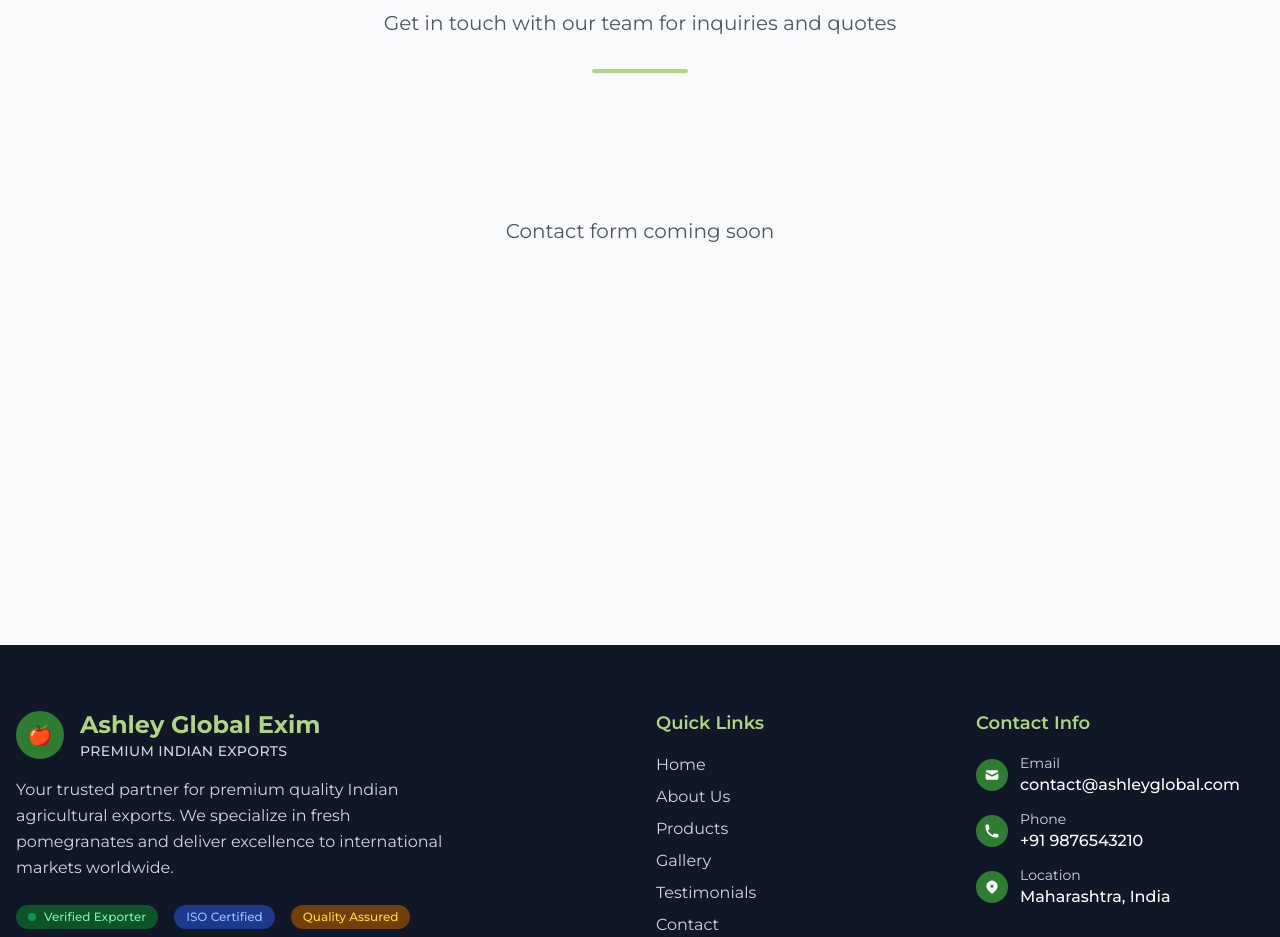
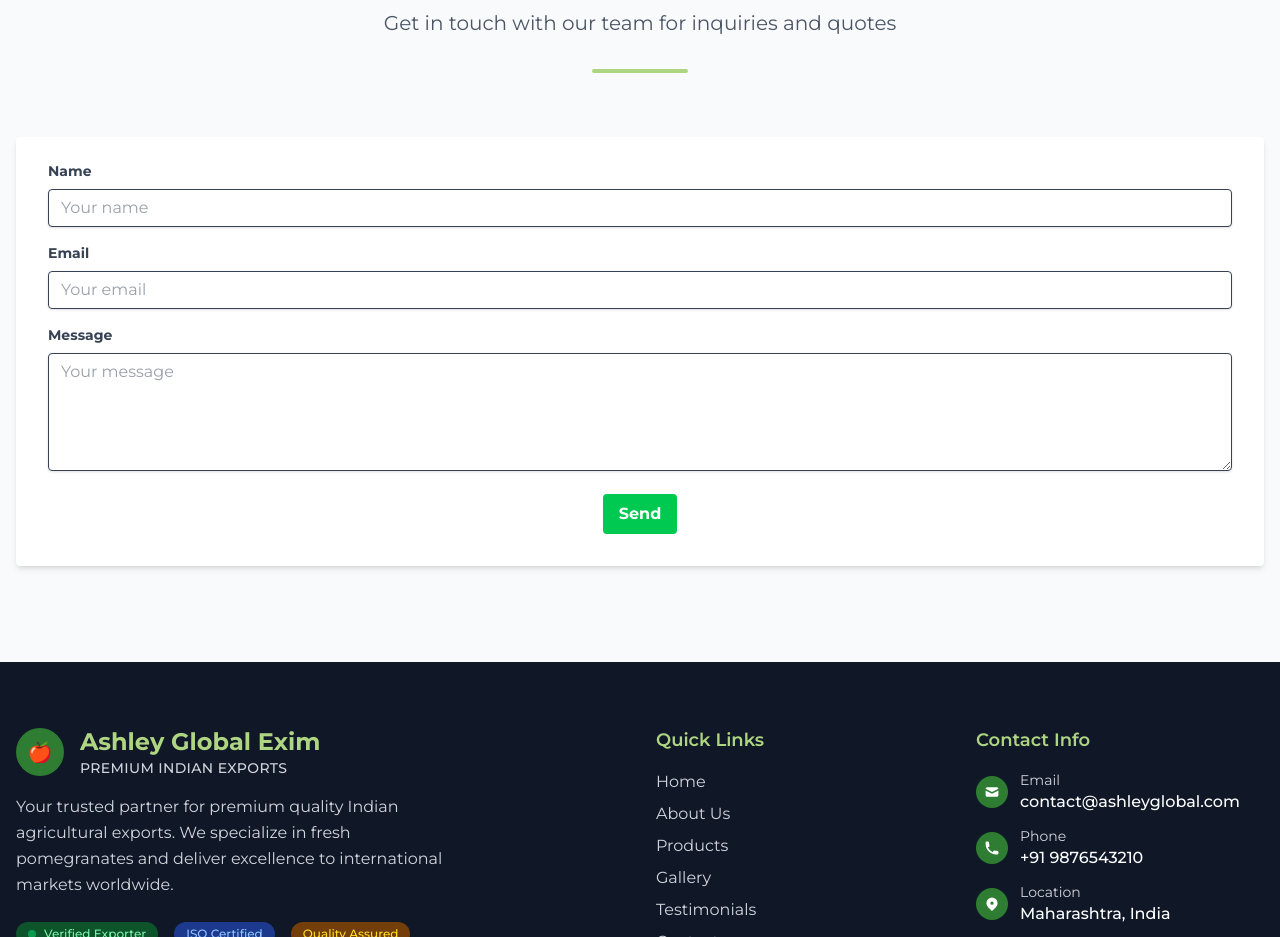
Before and after one commit to prajyot-codes/Ashley-Global-Exim-Website, a React (Vite) app: page / in a window 1280 px wide. Shown: the part 9760-10697 px from the top of the page. Built offline with nearby package versions, Linux system fonts and the light colour scheme.

Commit message:
Add emailjs integration and contact form to the Contact page

```diff
--- a/package.json
+++ b/package.json
@@ -10,6 +10,7 @@
     "preview": "vite preview"
   },
   "dependencies": {
+    "@emailjs/browser": "^4.4.1",
     "@tailwindcss/vite": "^4.1.11",
     "autoprefixer": "^10.4.21",
     "react": "^19.1.0",
--- a/src/pages/contact.jsx
+++ b/src/pages/contact.jsx
@@ -1,4 +1,20 @@
+import { useRef } from 'react';
+import emailjs from '@emailjs/browser';
+
 const Contact = () => {
+  const form = useRef();
+
+  const sendEmail = (e) => {
+    e.preventDefault();
+
+    emailjs.sendForm('YOUR_SERVICE_ID', 'YOUR_TEMPLATE_ID', form.current, 'YOUR_USER_ID')
+      .then((result) => {
+          console.log(result.text);
+      }, (error) => {
+          console.log(error.text);
+      });
+  };
+
   return (
     <div className="min-h-screen py-20 bg-gray-50">
       <div className="max-w-7xl mx-auto px-4">
@@ -12,9 +28,26 @@ const Contact = () => {
           <div className="w-24 h-1 mx-auto rounded-full" style={{backgroundColor: '#AED581'}}></div>
         </div>
 
-        {/* Content will be added here */}
-        <div className="text-center py-20">
-          <p className="text-xl text-gray-600">Contact form coming soon</p>
+        <div className="bg-white shadow-md rounded px-8 pt-6 pb-8 mb-4">
+          <form ref={form} onSubmit={sendEmail}>
+            <div className="mb-4">
+              <label className="block text-gray-700 text-sm font-bold mb-2" htmlFor="user_name">Name</label>
+              <input className="shadow appearance-none border rounded w-full py-2 px-3 text-gray-700 leading-tight focus:outline-none focus:shadow-outline" id="user_name" type="text" name="user_name" placeholder="Your name" />
+            </div>
+            <div className="mb-4">
+              <label className="block text-gray-700 text-sm font-bold mb-2" htmlFor="user_email">Email</label>
+              <input className="shadow appearance-none border rounded w-full py-2 px-3 text-gray-700 leading-tight focus:outline-none focus:shadow-outline" id="user_email" type="email" name="user_email" placeholder="Your email" />
+            </div>
+            <div className="mb-4">
+              <label className="block text-gray-700 text-sm font-bold mb-2" htmlFor="message">Message</label>
+              <textarea className="shadow appearance-none border rounded w-full py-2 px-3 text-gray-700 leading-tight focus:outline-none focus:shadow-outline" id="message" name="message" rows="5" placeholder="Your message"></textarea>
+            </div>
+            <div className="flex items-center justify-center">
+              <button className="bg-green-500 hover:bg-green-700 text-white font-bold py-2 px-4 rounded focus:outline-none focus:shadow-outline" type="submit">
+                Send
+              </button>
+            </div>
+          </form>
         </div>
       </div>
     </div>
```
Also changed, not shown: 1 other file (tests, documents, lock files or other folders).
